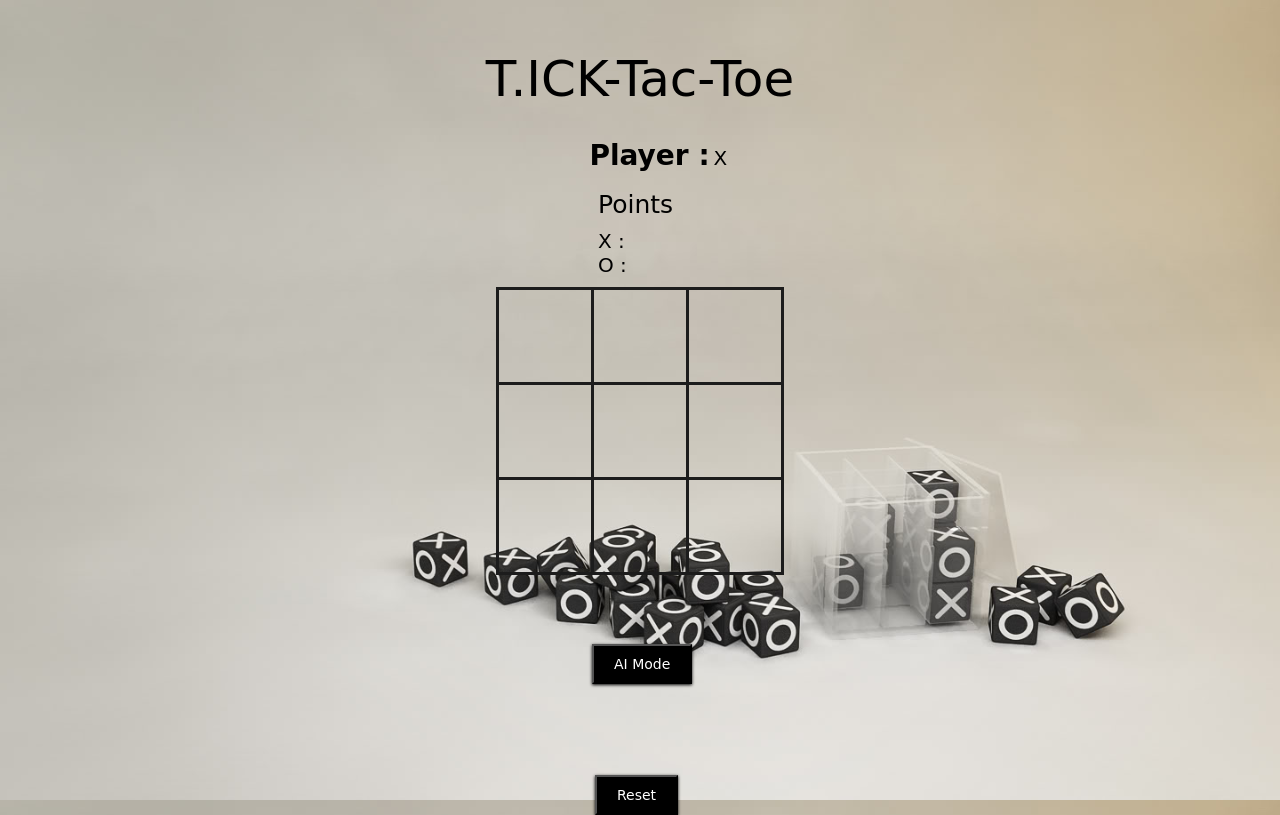
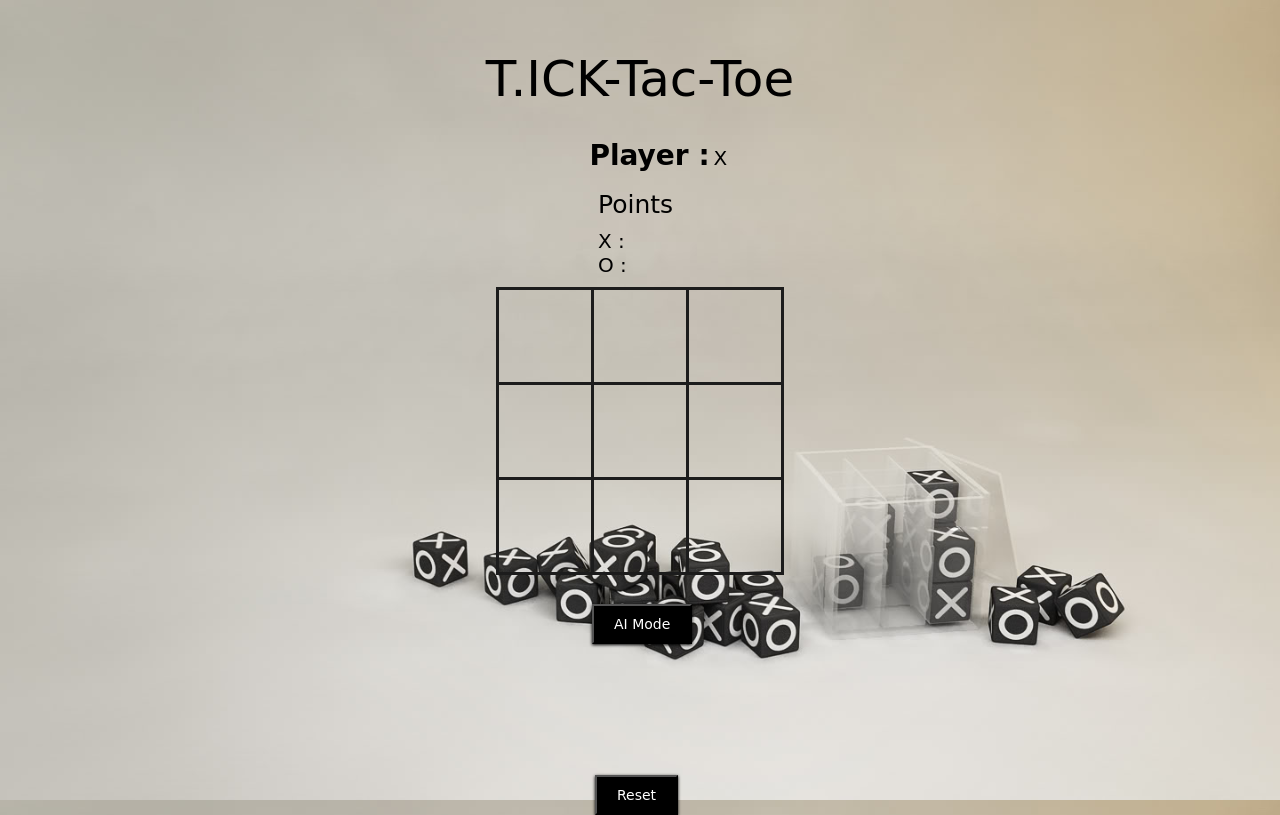
Before and after one commit to kwonih1020/Project-4, a plain HTML site: page index.html in a window 1280 px wide. Drawn offline with nearby package versions, Linux system fonts and the light colour scheme; a web font is replaced by a local one.

Commit message:
fixing css

```diff
--- a/styles/style.css
+++ b/styles/style.css
@@ -47,8 +47,8 @@ button#reset {
 }
 
 button#ai {
-  position: absolute;
-  top: 83%;
+  position: fixed;
+  top: 78%;
   left: 50%;
   margin-top: 400px;
   margin: -20px -48px;
--- a/styles/style_ai.css
+++ b/styles/style_ai.css
@@ -48,7 +48,7 @@ button#reset {
 
 button#normal {
   position: absolute;
-  top: 83%;
+  top: 78%;
   left: 50%;
   margin-top: 400px;
   margin: -20px -70px;
```
